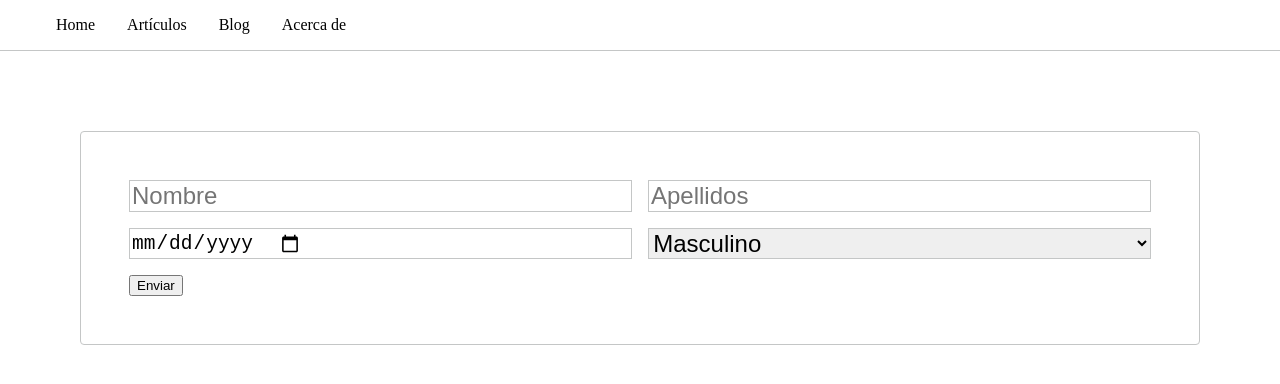
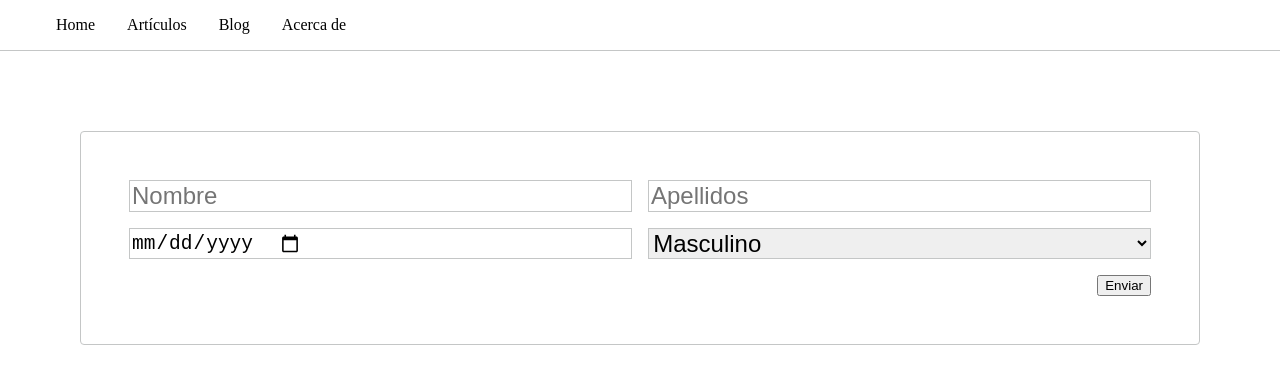
Before and after one commit to juanjof1/2021_html_css, a plain HTML site: page 20210419_clase7/site/index.html in a window 1280 px wide. Drawn offline with Linux system fonts and the light colour scheme.

Commit message:
Update style.css

```diff
--- a/20210419_clase7/site/css/style.css
+++ b/20210419_clase7/site/css/style.css
@@ -36,6 +36,8 @@
 	padding: 1rem;
 }
 
+
+
 .form {
     display: flex;
     flex-flow: column nowrap;
@@ -44,12 +46,20 @@
     width: 100%;
 }
 
+
+
 .form-group {
     display: flex;
     flex-direction: column;
     margin-bottom: 1rem;
     width: 100%;
 }
+
+.form-btn{
+    display: flex;
+    justify-content: flex-end;
+   }
+
 
 @media (min-width: 768px) {
     .form-group {
@@ -65,6 +75,8 @@
     width: 100%;
 }
 
+
+
 @media only screen and (max-width: 600px) {
     .form-item:first-child {
         margin-bottom: 1rem;
```
